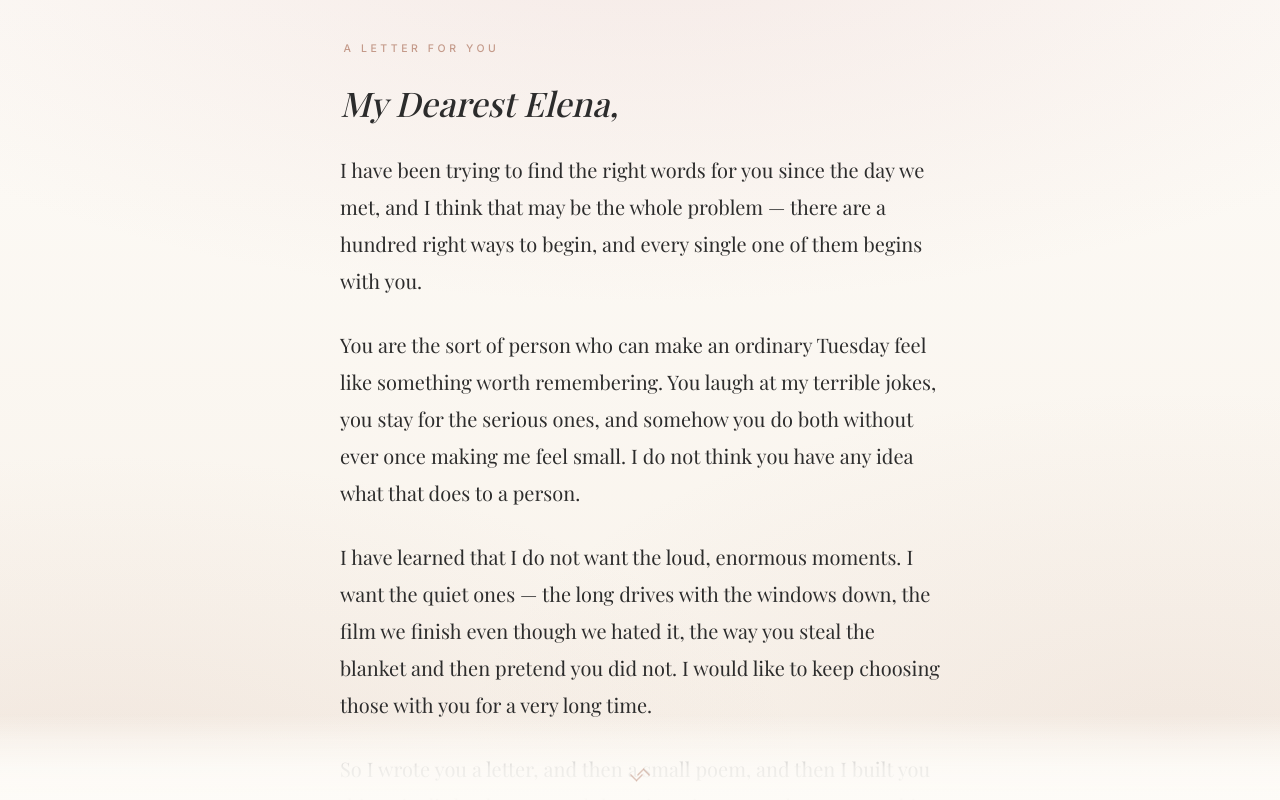
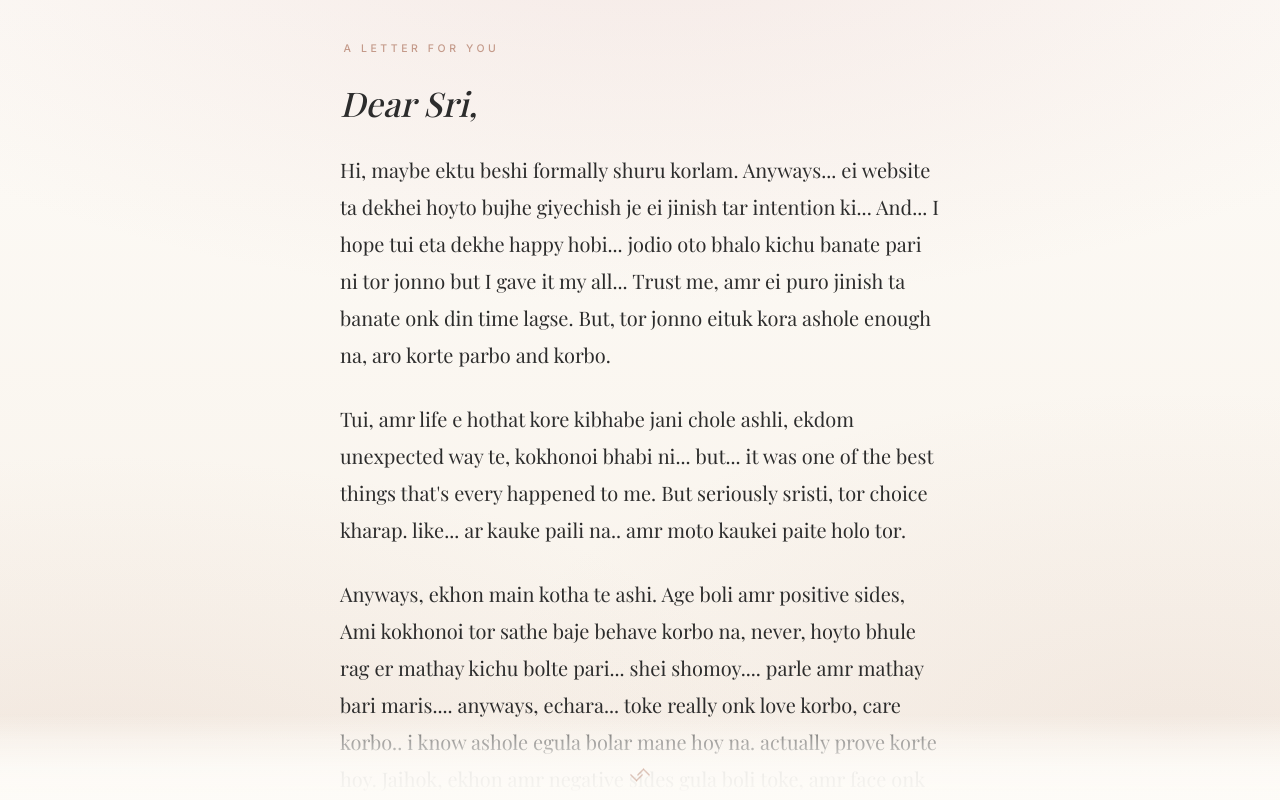
Before and after one commit to leon-096/BeMine, a plain HTML site: page index.html in a window 1280 px wide. Both pictures are taken after a click on the button "FOR YOU". Drawn offline with nearby package versions, Linux system fonts and the light colour scheme; a web font is replaced by a local one.

Commit message:
Update index.html

```diff
--- a/index.html
+++ b/index.html
@@ -674,7 +674,7 @@ button{ font:inherit; color:inherit; }
         Leave the <h2 ...> and </h2> tags exactly as they are.
       -->
       <!-- ==================== REPLACE HER NAME HERE ==================== -->
-      <h2 class="letter-head" data-reveal style="--d:.25s" tabindex="-1" data-focus>My Dearest Elena,</h2>
+      <h2 class="letter-head" data-reveal style="--d:.25s" tabindex="-1" data-focus>Dear Sri,</h2>
 
       <!--
         ============================================================================
@@ -689,27 +689,30 @@ button{ font:inherit; color:inherit; }
 
       <div class="letter-body" data-reveal style="--d:.45s">
         <p>
-          I have been trying to find the right words for you since the day we met,
-          and I think that may be the whole problem — there are a hundred right ways
-          to begin, and every single one of them begins with you.
+          Hi, maybe ektu beshi formally shuru korlam. Anyways... ei website ta dekhei
+          hoyto bujhe giyechish je ei jinish tar intention ki... And... I hope tui eta
+          dekhe happy hobi... jodio oto bhalo kichu banate pari ni tor jonno but I gave
+          it my all... Trust me, amr ei puro jinish ta banate onk din time lagse. But,
+          tor jonno eituk kora ashole enough na, aro korte parbo and korbo.
         </p>
         <p>
-          You are the sort of person who can make an ordinary Tuesday feel like
-          something worth remembering. You laugh at my terrible jokes, you stay for
-          the serious ones, and somehow you do both without ever once making me
-          feel small. I do not think you have any idea what that does to a person.
+          Tui, amr life e hothat kore kibhabe jani chole ashli, ekdom unexpected way te,
+           kokhonoi bhabi ni... but... it was one of the best things that's every happened
+           to me. But seriously sristi, tor choice kharap. like... ar kauke paili na.. amr
+           moto kaukei paite holo tor.
         </p>
         <p>
-          I have learned that I do not want the loud, enormous moments. I want the
-          quiet ones — the long drives with the windows down, the film we finish
-          even though we hated it, the way you steal the blanket and then pretend
-          you did not. I would like to keep choosing those with you for a very long
-          time.
+           Anyways, ekhon main kotha te ashi. Age boli amr positive sides, Ami kokhonoi tor
+           sathe baje behave korbo na, never, hoyto bhule rag er mathay kichu bolte pari...
+           shei shomoy.... parle amr mathay bari maris.... anyways, echara... toke really onk
+           love korbo, care korbo.. i know ashole egula bolar mane hoy na. actually prove korte
+           hoy. Jaihok, ekhon amr negative sides gula boli toke, amr face onk baje, amr height
+           onk kom, amr body structure o baje, amr voice o bhalo na, ami janina ekta meye ke
+           kibhabe khushi rakhte hoy. But... I promise, i'll try my best. I'll try to fix all
+           the bad things I have.. Maybe not for me, but for you... Yes.. For you.
         </p>
         <p>
-          So I wrote you a letter, and then a small poem, and then I built you this
-          quiet little place to read them in. It is not much. But everything I have
-          right now, I would rather hand to you than keep.
+           Ekhon ashi, ami tor ki ki pochondo kori and ki ki hate kori.
         </p>
       </div>
 
@@ -722,8 +725,8 @@ button{ font:inherit; color:inherit; }
         Put your own name in place of the placeholder below.
       -->
       <p class="signature" data-reveal style="--d:.7s">
-        With all my heart, always yours,
-        <span>Your Name</span>
+        Always yours, your favourite,
+        <span>Avi</span>
       </p>
 
       <button class="btn-continue" type="button" data-goto="2" data-reveal style="--d:.95s">
```
